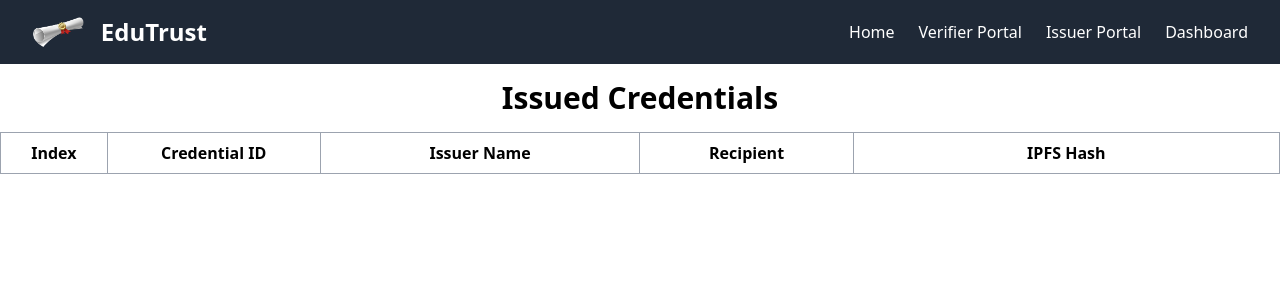
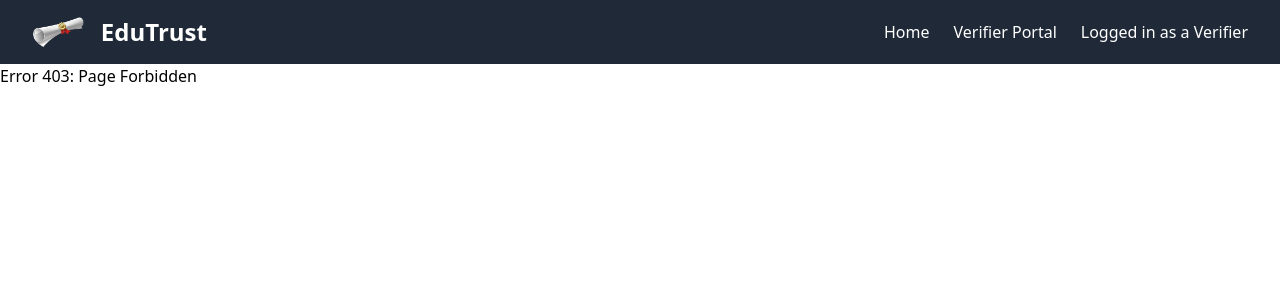
Before and after one commit to sakaicodes/Educational-Credential-Verification-DApp, a React (Create React App) app in the folder client/: page /dashboard in a window 1280 px wide. Shown: the top 300 px of the page. Built offline with nearby package versions, Linux system fonts and the light colour scheme.

Commit message:
Added RBAC and changed rendering of header and components

```diff
--- a/client/src/App.js
+++ b/client/src/App.js
@@ -5,25 +5,50 @@ import Issuance from './pages/Issuance';
 import Verification from './pages/Verification';
 import Dashboard from './pages/Dashboard';
 import Error404 from './pages/Error/Error404';
+import Error403 from './pages/Error/Error403';
 
+export const USER_TYPES = {
+  ISSUER: 'Issuer',
+  VERIFIER: 'Verifier',
+  ADMIN: "Admin"
+}
 
-
-
+export const CURRENT_USER = USER_TYPES.VERIFIER
 
 function App() {
   return (
     <BrowserRouter>
       <Routes>
-        <Route index element={<Home />}/>
-        <Route path='/home' element={<Home />}/>
-        <Route path='/verifierportal' element={<Verification />}/>
-        <Route path='/issuerportal' element={<Issuance />}/>
-        <Route path='/dashboard' element={<Dashboard />}/>
+        <Route index element={<PublicElement><Home /></PublicElement>}/>
+        <Route path='/home' element={<PublicElement><Home /></PublicElement>}/>
+        <Route path='/verifierportal' element={<VerifierAdminElement><Verification /></VerifierAdminElement>}/>
+        <Route path='/issuerportal' element={<IssuerAdminElement><Issuance /></IssuerAdminElement>}/>
+        <Route path='/dashboard' element={<IssuerAdminElement><Dashboard /></IssuerAdminElement>}/>
         <Route path='*' element={<Error404 />}/>
 
       </Routes>
     </BrowserRouter>
   );
+
+  function PublicElement({children}){
+    return<>{children}</>;
+  }
+
+  function IssuerAdminElement({children}){
+    if(CURRENT_USER === USER_TYPES.ISSUER || CURRENT_USER === USER_TYPES.ADMIN){
+      return<>{children}</>;
+    } else {
+      return <Error403 />
+    }
+  }
+
+  function VerifierAdminElement({children}){
+    if(CURRENT_USER === USER_TYPES.VERIFIER || CURRENT_USER === USER_TYPES.ADMIN){
+      return<>{children}</>;
+    } else {
+      return <Error403 />
+    }
+  }
 }
 
 export default App;
--- a/client/src/components/Header.js
+++ b/client/src/components/Header.js
@@ -1,5 +1,6 @@
 import { Link } from 'react-router-dom';
 import logo from '../img/logo.png';
+import { CURRENT_USER, USER_TYPES } from '../App';
 
 export default function Header() {
     return (
@@ -11,9 +12,10 @@ export default function Header() {
                 </div>
                 <div className="flex items-center space-x-6">
                     <NavLink to="/home">Home</NavLink>
-                    <NavLink to="/verifierportal">Verifier Portal</NavLink>
-                    <NavLink to="/issuerportal">Issuer Portal</NavLink>
-                    <NavLink to="/dashboard">Dashboard</NavLink>
+                    {(CURRENT_USER === USER_TYPES.VERIFIER || CURRENT_USER === USER_TYPES.ADMIN) && <NavLink to="/verifierportal">Verifier Portal</NavLink>}
+                    {(CURRENT_USER === USER_TYPES.ISSUER || CURRENT_USER === USER_TYPES.ADMIN) && <NavLink to="/issuerportal">Issuer Portal</NavLink>}
+                    {(CURRENT_USER === USER_TYPES.ISSUER || CURRENT_USER === USER_TYPES.ADMIN) && <NavLink to="/dashboard">Dashboard</NavLink>}
+                    <div className='text-white'>Logged in as a {CURRENT_USER}</div>
                 </div>
             </div>
         </nav>
```
